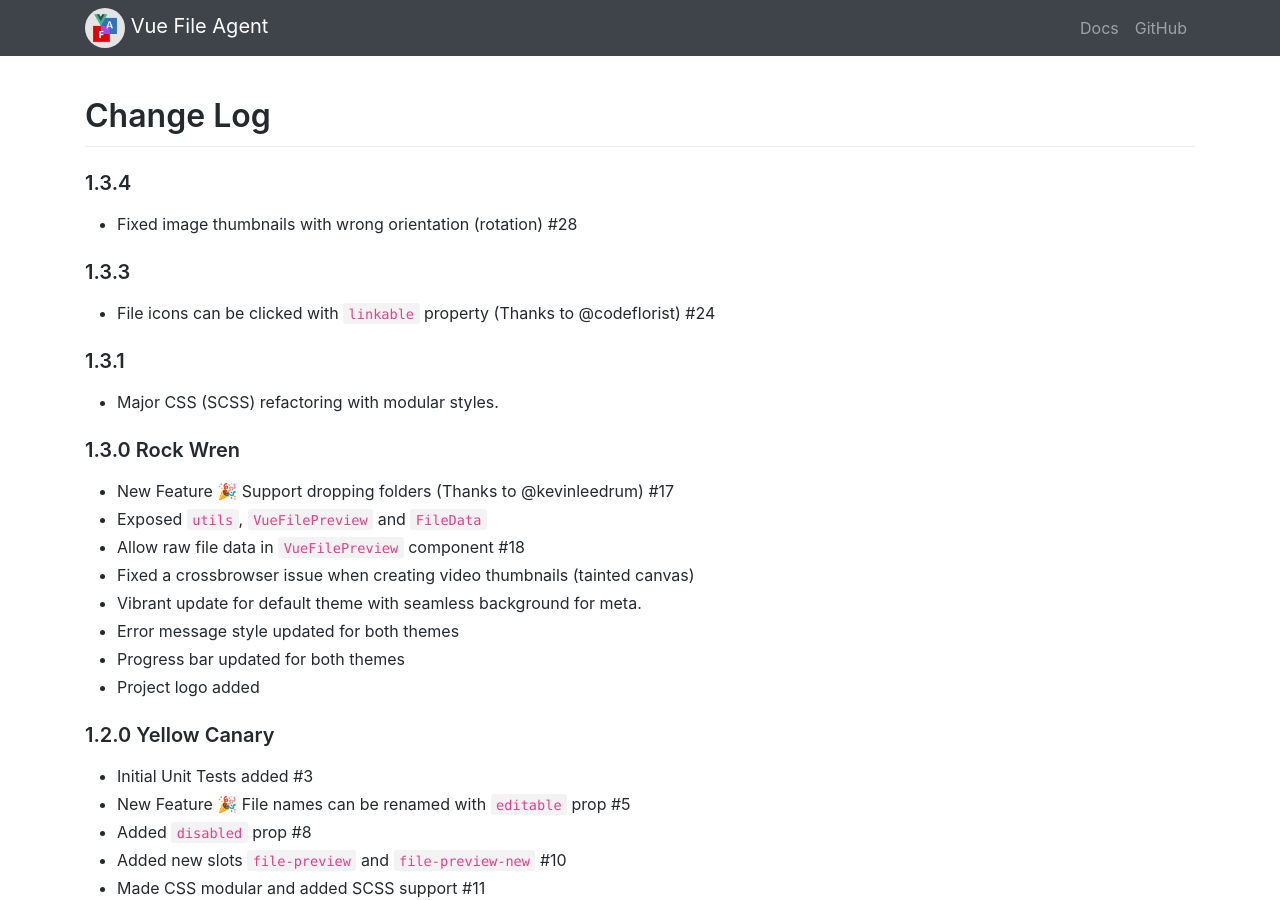
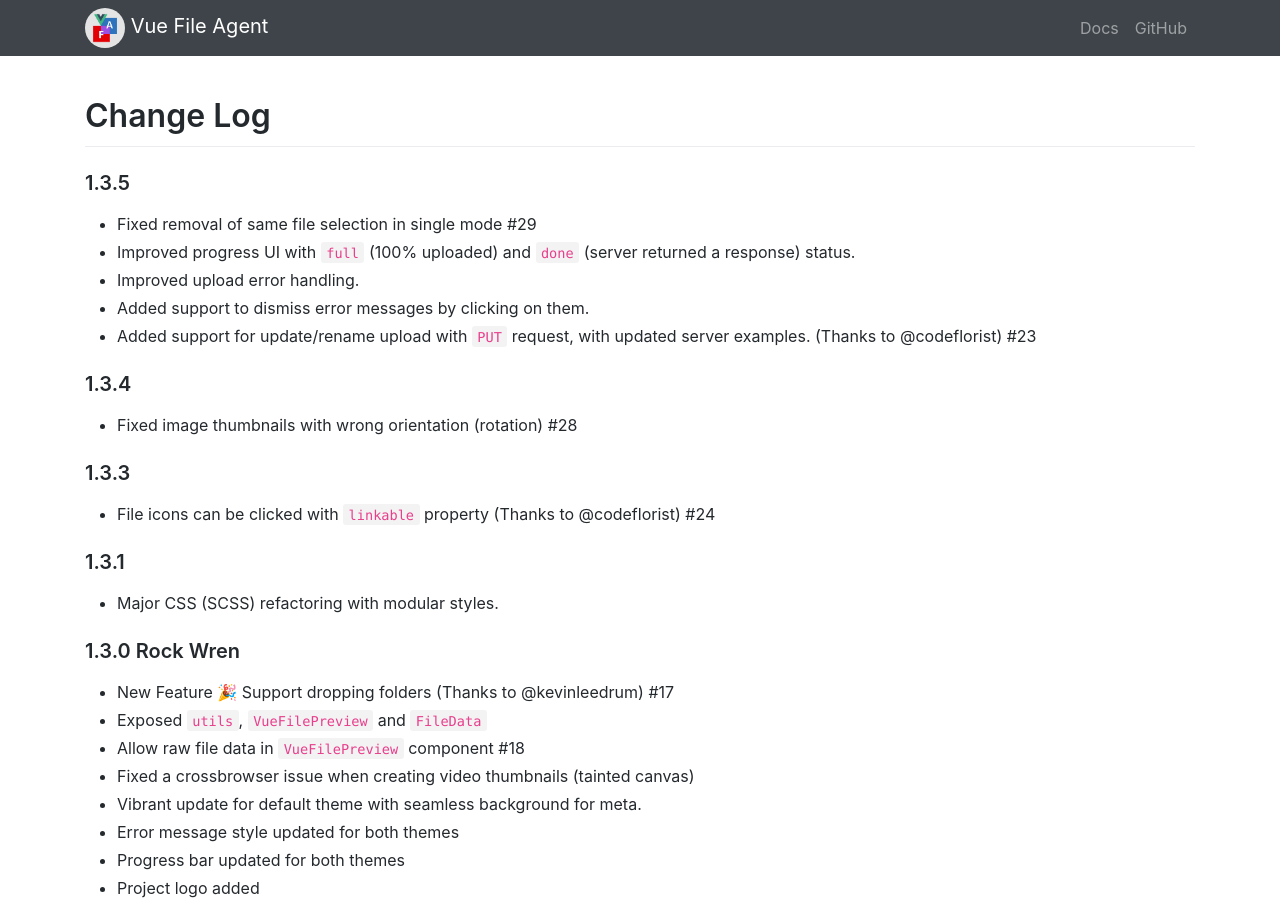
Before and after one commit to safrazik/vue-file-agent, a Jekyll site: the page built from CHANGELOG.md, in a window 1280 px wide and 900 px high. Built offline with Jekyll 4.4.1, drawn with Linux system fonts in a browser that asks for light colours; our own code applies the rules of GitHub Pages for plain Markdown files; comment, search, counter and statistics services are not loaded.

Commit message:
Version 1.3.5

```diff
--- a/_layouts/default.html
+++ b/_layouts/default.html
@@ -31,11 +31,11 @@
     {% if layout.external_urls %}
     <link rel="stylesheet" href="https://safrazik.github.io/vue-file-agent/website/assets/styles.css">
     <link rel="stylesheet" href="https://safrazik.github.io/vue-file-agent/website/assets/github-markdown.css">
-    <link rel="stylesheet" href="https://cdn.jsdelivr.net/npm/vue-file-agent@1.3.4/dist/vue-file-agent.css">
+    <link rel="stylesheet" href="https://cdn.jsdelivr.net/npm/vue-file-agent@1.3.5/dist/vue-file-agent.css">
     {% else %}
     <link rel="stylesheet" href="{{ "/website/assets/styles.css" | prepend: site.baseurl }}">
     <link rel="stylesheet" href="{{ "/website/assets/github-markdown.css" | prepend: site.baseurl }}">
-    <link rel="stylesheet" href="{{ "/vue-file-agent.css?v=1.3.4" | prepend: site.dist_baseurl }}">
+    <link rel="stylesheet" href="{{ "/vue-file-agent.css?v=1.3.5" | prepend: site.dist_baseurl }}">
     {% endif %}
 
     {% if site.google_analytics %}
@@ -88,9 +88,9 @@
   <script src="https://cdnjs.cloudflare.com/ajax/libs/es6-promise/4.1.1/es6-promise.auto.js" integrity="sha256-qq7wfY6gQJldAy+TGLT7UF/TqnfV4XFzGF/RzrVXq24=" crossorigin="anonymous"></script>
   <script src="https://cdn.jsdelivr.net/npm/vue/dist/vue.js"></script>
   {% if layout.external_urls %}
-  <script src="https://cdn.jsdelivr.net/npm/vue-file-agent@1.3.4/dist/vue-file-agent.umd.js"></script>
+  <script src="https://cdn.jsdelivr.net/npm/vue-file-agent@1.3.5/dist/vue-file-agent.umd.js"></script>
   {% else %}
-  <script src='{{ "/vue-file-agent.umd.js?v=1.3.4" | prepend: site.dist_baseurl }}'></script>
+  <script src='{{ "/vue-file-agent.umd.js?v=1.3.5" | prepend: site.dist_baseurl }}'></script>
   {% endif %}
   {{ content }}
 
--- a/package.json
+++ b/package.json
@@ -1,6 +1,6 @@
 {
   "name": "vue-file-agent",
-  "version": "1.3.4",
+  "version": "1.3.5",
   "description": "High performant Vue file upload component with elegant and distinguishable previews for every file type and support for drag and drop, validations, default uploader with progress support and externally customizable in the \"vue way\"",
   "main": "dist/vue-file-agent.umd.js",
   "types": "src/index.d.ts",
```
Also changed, not shown: CHANGELOG.md.
